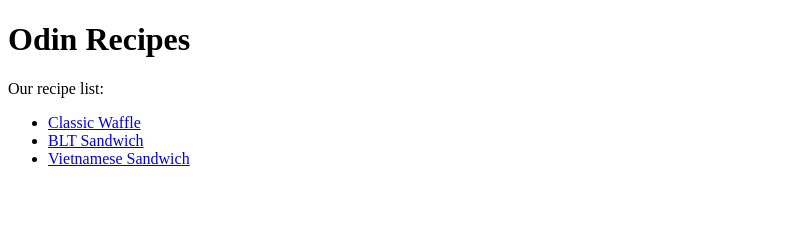
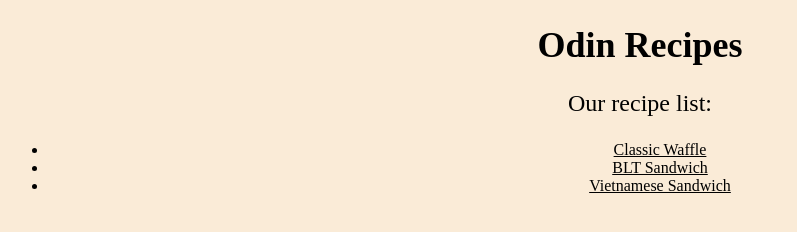
Before and after one commit to dkhangnguyen/OdinProject, a plain HTML site: page odin-recipes/index.html in a window 1280 px wide. Shown: the whole page, without its empty margins (0-797 px from the left). Drawn offline with Linux system fonts and the light colour scheme.

Commit message:
add styling to the recipe page and css exercise folder

```diff
--- a/odin-recipes/index.html
+++ b/odin-recipes/index.html
@@ -4,6 +4,22 @@
 <head>
     <title>Odin Recipe Project</title>
     <meta charset="utf-8">
+    <style>
+        * {
+            background-color: antiquewhite;
+            text-align: center;
+            color: black;
+        }
+
+        h1 {
+            font-weight: bold;
+            font-size: 36px;
+        }
+
+        p {
+            font-size: 24px;
+        }
+    </style>
 </head>
 
 <body>
--- /dev/null
+++ b/odin-recipes/recipes/style.css
@@ -0,0 +1,9 @@
+* {
+    background-color: antiquewhite;
+    color: black;
+}
+
+img {
+    width: 300px;
+    height: auto;
+}
```
Also changed, not shown: odin-recipes/recipes/blt.html (+1 -0 lines), odin-recipes/recipes/sandwich.html (+1 -0 lines), odin-recipes/recipes/waffle.html (+1 -0 lines), 1 other file.
